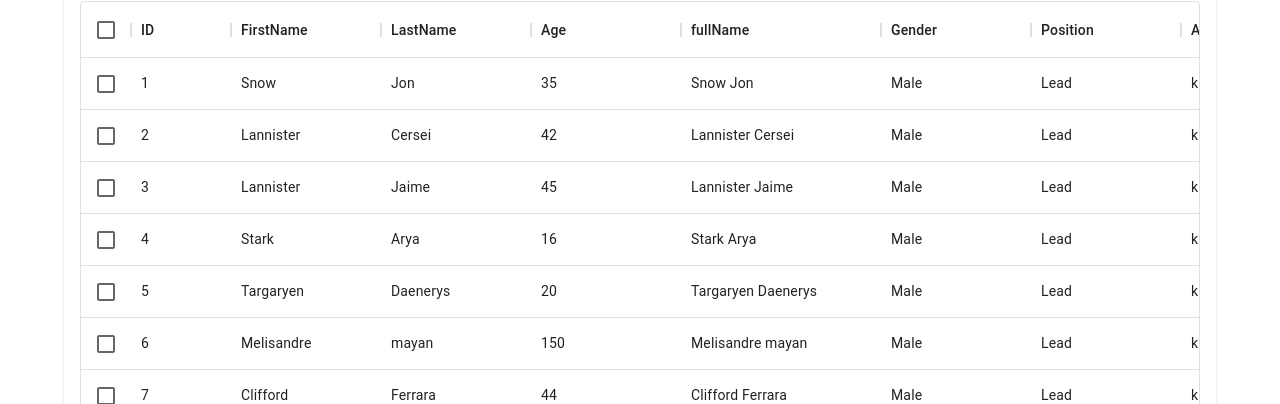
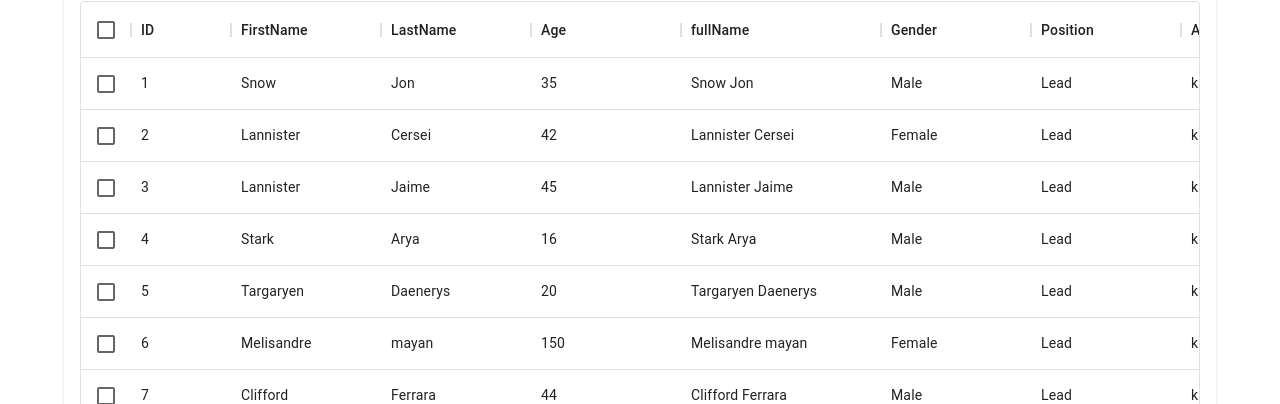
Before and after one commit to syedasadhashmi/FoodApp, a Next.js app: page /Users in a window 1280 px wide. Shown: the part 174-578 px from the top of the page. Built offline with nearby package versions, Linux system fonts and the light colour scheme.

Commit message:
gender column in users updated

```diff
--- a/pages/Users/index.js
+++ b/pages/Users/index.js
@@ -2,7 +2,6 @@ import { IconButton } from "@mui/material";
 import Header from "../../components/UI/Header";
 import Footer from "../../components/UI/Footer";
 import DataTable from "../../components/UI/DataTable";
-import EditIcon from "@mui/icons-material/Edit";
 import DeleteIcon from "@mui/icons-material/Delete";
 export default function Users() {
   const rowData = [
@@ -20,7 +19,7 @@ export default function Users() {
       FirstName: "Lannister",
       LastName: "Cersei",
       Age: 42,
-      Gender: "Male",
+      Gender: "Female",
       Position: "Lead",
       Address: "king Selveston",
     },
@@ -56,7 +55,7 @@ export default function Users() {
       FirstName: "Melisandre",
       LastName: "mayan",
       Age: 150,
-      Gender: "Male",
+      Gender: "Female",
       Position: "Lead",
       Address: "king Selveston",
     },
```
